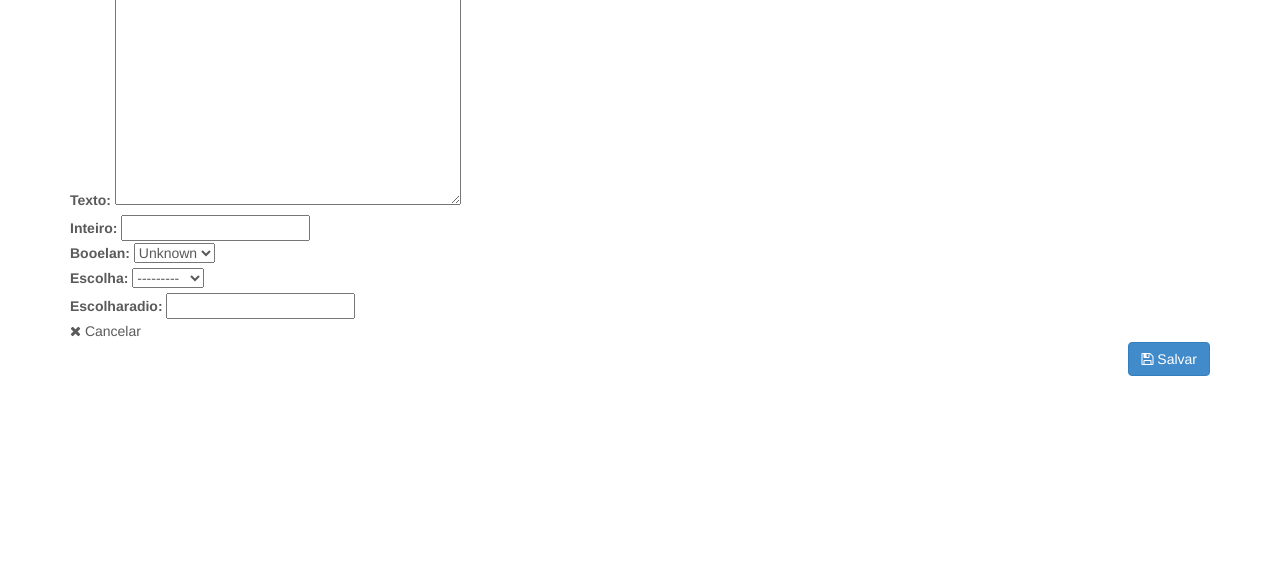
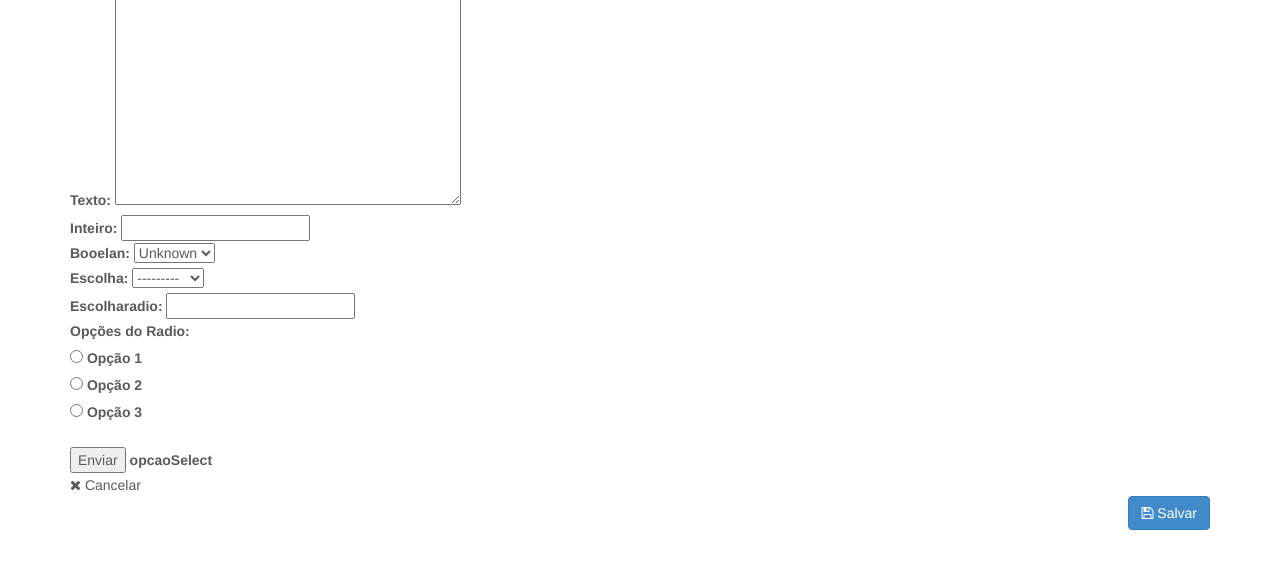
Before and after one commit to DaviOTitto/trabalhodaw2, a Django app: page /teste/conc/ in a window 1280 px wide. Shown: the part 126-695 px from the top of the page. Run offline with Django 5.2, Linux system fonts and the light colour scheme; some libraries are stand-ins or nearby versions.

Commit message:
commit de numero n sei

```diff
--- a/trabalho/APP/templates/teste.html
+++ b/trabalho/APP/templates/teste.html
@@ -15,7 +15,7 @@
             <button id="btnFiltrarDatas" class="btn btn-success" type="submit" title="Filtrar vendas por intervalo de datas"><i class="fa fa-search"></i></button>
         </form>
         </div>
-        <a href="{% url  %}"><button>Mostrar formulários</button></a>
+        <a href=""><button>Mostrar formulários</button></a>
 
         {% if messages %}
         <div class="messages">
--- a/trabalho/APP/templates/teste2.html
+++ b/trabalho/APP/templates/teste2.html
@@ -19,7 +19,21 @@
               <div class="row">
                   <div class="col-xs-8 col-md-5">
                       {{ forms|bootstrap }}
-                  </div>
+                      <label>Opções do Radio:</label><br>
+      <input type="radio" id="opcaoRadio1" name="opcaoRadio" value="opcao1">
+      <label for="opcaoRadio1">Opção 1</label><br>
+
+      <input type="radio" id="opcaoRadio2" name="opcaoRadio" value="opcao2">
+      <label for="opcaoRadio2">Opção 2</label><br>
+
+      <input type="radio" id="opcaoRadio3" name="opcaoRadio" value="opcao3">
+      <label for="opcaoRadio3">Opção 3</label><br><br>
+
+      <input type="submit" value="Enviar">
+
+                      <label for="opcaoSelect">opcaoSelect</label>
+
+                    </div>
               </div>
               <div class="form-inline buttons">
                       <i class="fa fa-times"></i>
--- a/trabalho/APP/urls.py
+++ b/trabalho/APP/urls.py
@@ -9,7 +9,8 @@ from .views import *
 
 urlpatterns = [
     path('',teste,name="teste"),
-    path('conc/',inserttest,name='teste2'),
+    path('conc/',inserttest,name='formu'),
+    path('conc/',teste2,name='teste2'),
     path('mar6/',mar6,name='mar6'),
     path('men6/',men6,name='men6'),
     path('formulario/',formulario,name='formulario'),
```
Also changed, not shown: trabalho/APP/templates/formulario.html (+12 -0 lines), trabalho/settings.py (+1 -6 lines), 4 other files.
